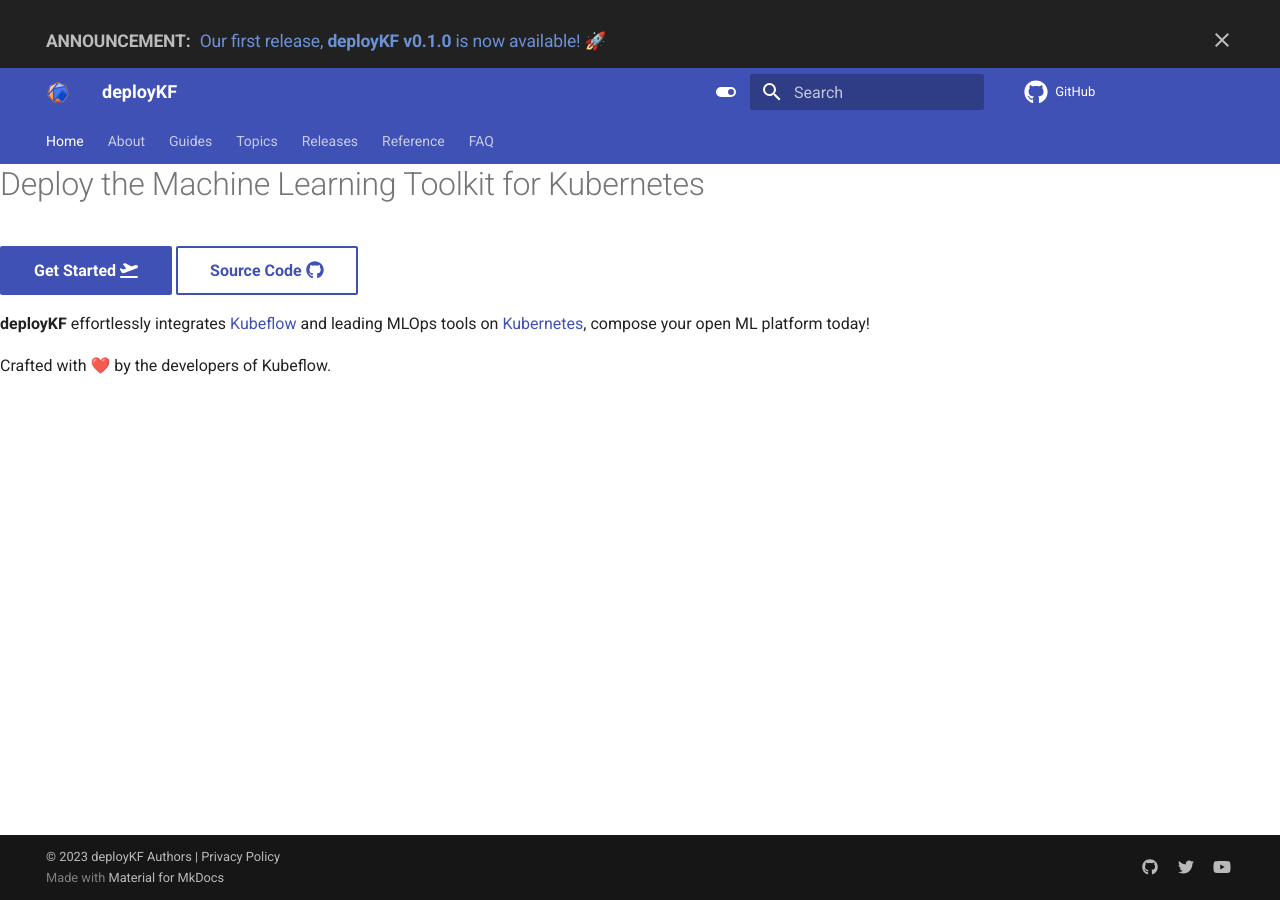
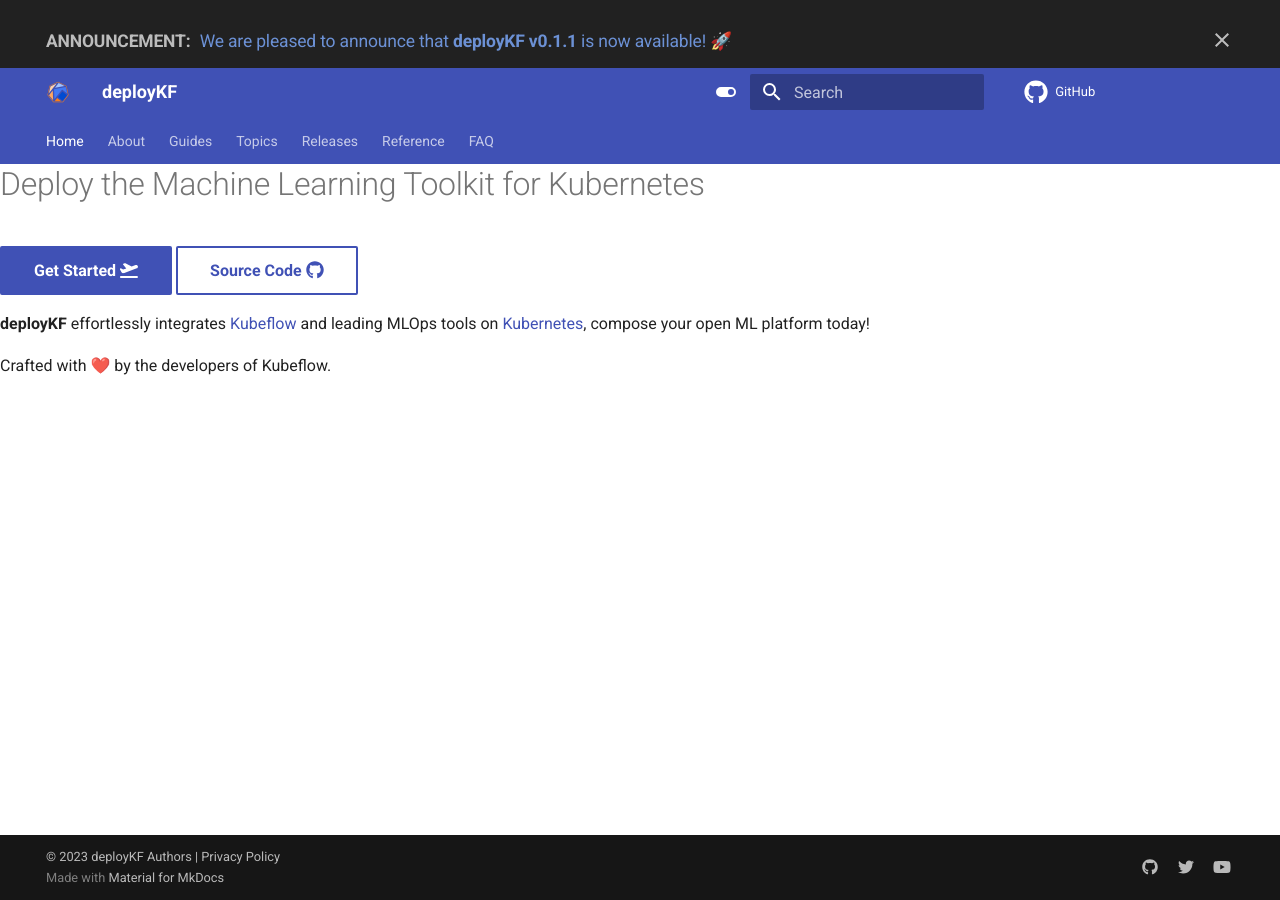
Before and after one commit to deployKF/website, an MkDocs documentation site: the page built from content/index.md, in a window 1280 px wide. Built offline with MkDocs 1.6.1 and Material for MkDocs 9.7.7, drawn with Linux system fonts in a browser that asks for light colours; comment, search, counter and statistics services are not loaded.

Commit message:
docs: update announcement
Signed-off-by: Mathew Wicks <thesuperzapper@users.noreply.github.com>

```diff
--- a/overrides/main.html
+++ b/overrides/main.html
@@ -4,8 +4,8 @@
 {% block announce %}
   <h3>
     <b>ANNOUNCEMENT:</b>
-    <a href="https://github.com/deployKF/deployKF/releases/tag/v0.1.0">
-      Our first release, <strong>deployKF v0.1.0</strong> is now available! 🚀
+    <a href="https://github.com/deployKF/deployKF/releases/tag/v0.1.1">
+      We are pleased to announce that <strong>deployKF v0.1.1</strong> is now available! 🚀
     </a>
   </h3>
 {% endblock %}
```
